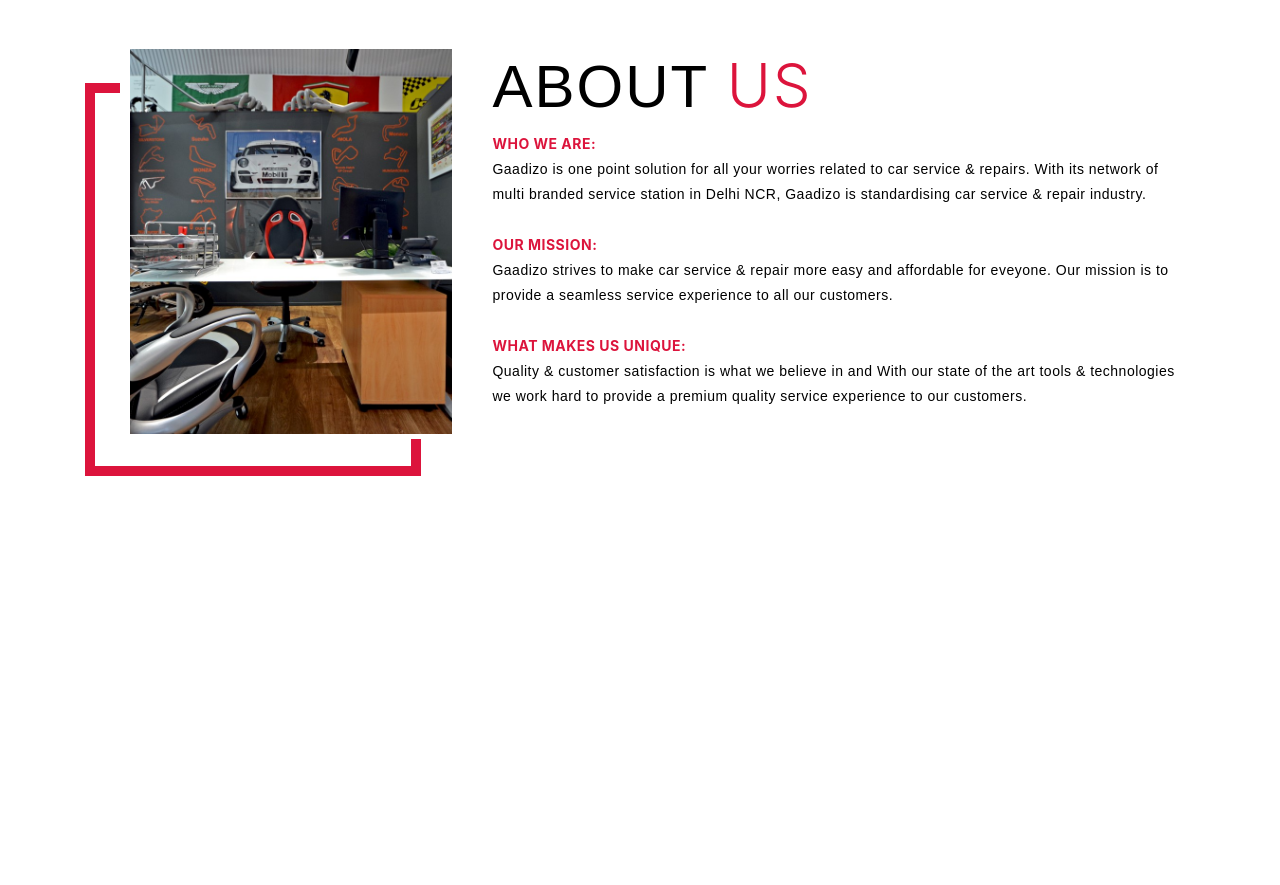
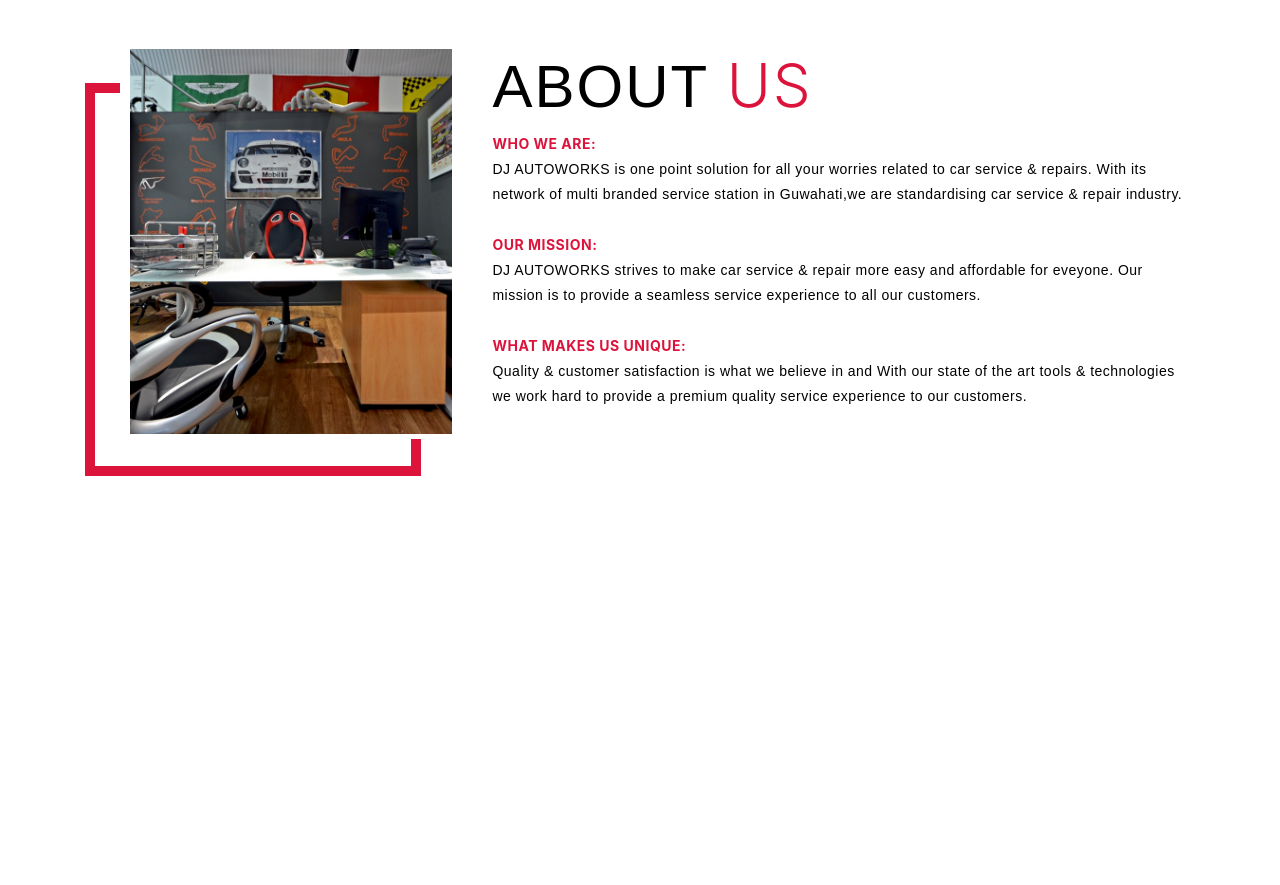
Before and after one commit to durlovd80/TCR-FINAL-PROJECT, a plain HTML site: page index.html in a window 1280 px wide. Shown: the part 4400-5285 px from the top of the page. Drawn offline with Linux system fonts and the light colour scheme.

Commit message:
Update index.html

```diff
--- a/index.html
+++ b/index.html
@@ -184,12 +184,13 @@
                 <h1 class="section-title">About <span>Us</span></h1>
 
                 <p> <b> <span>WHO WE ARE:</span> </b> <br>
-                    Gaadizo is one point solution for all your worries related to car service & repairs. With its
-                    network of multi branded service station in Delhi NCR, Gaadizo is standardising car service & repair
+                    DJ AUTOWORKS is one point solution for all your worries related to car service & repairs. With its
+                    network of multi branded service station in Guwahati,we are standardising car service & repair
                     industry. <br><br>
 
                     <span> <b> OUR MISSION:</span> </b> <br>
-                    Gaadizo strives to make car service & repair more easy and affordable for eveyone. Our mission is to
+                    DJ AUTOWORKS strives to make car service & repair more easy and affordable for eveyone. Our mission
+                    is to
                     provide a seamless service experience to all our customers. <br><br>
 
                     <span> <b> WHAT MAKES US UNIQUE: </b></span> <br>
```
